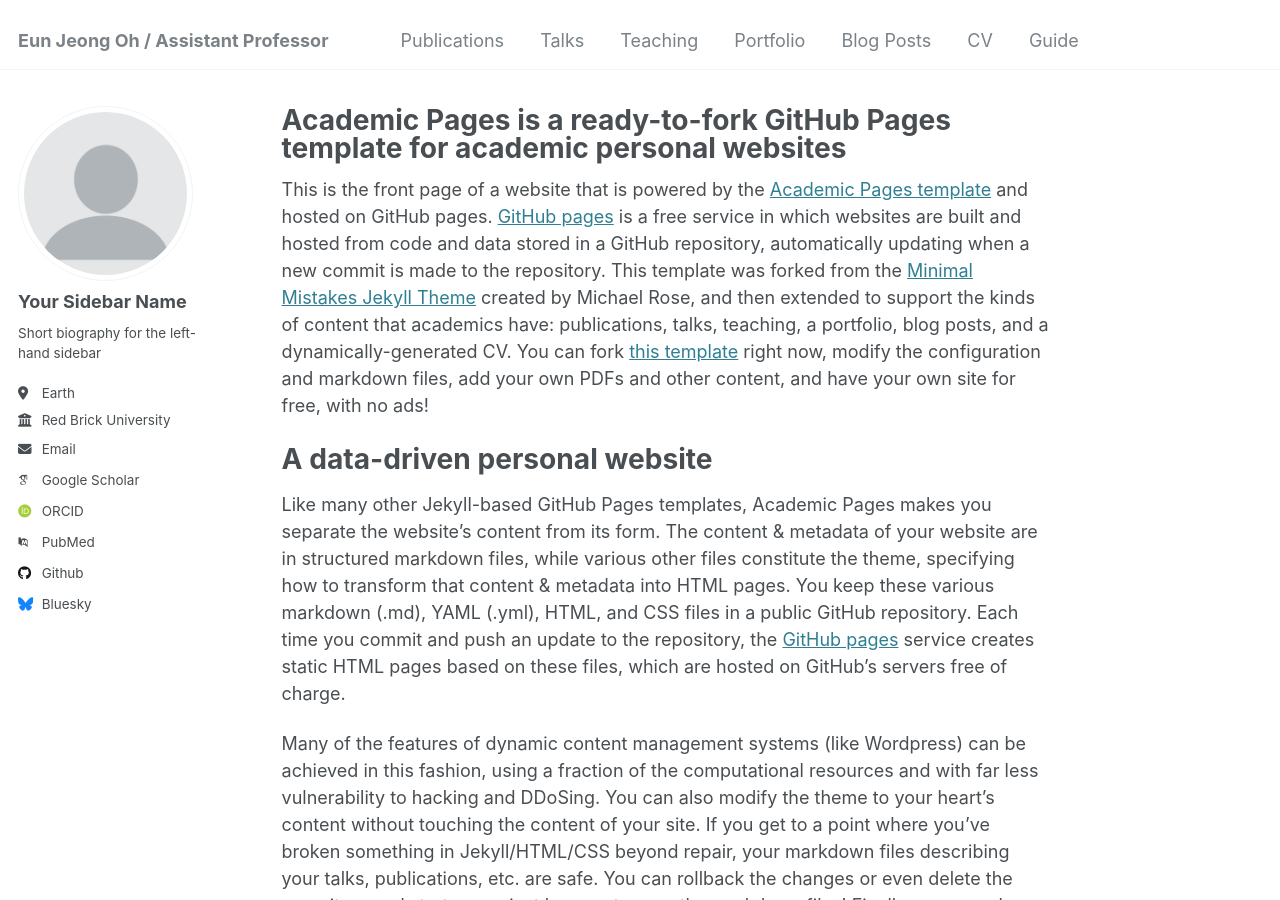
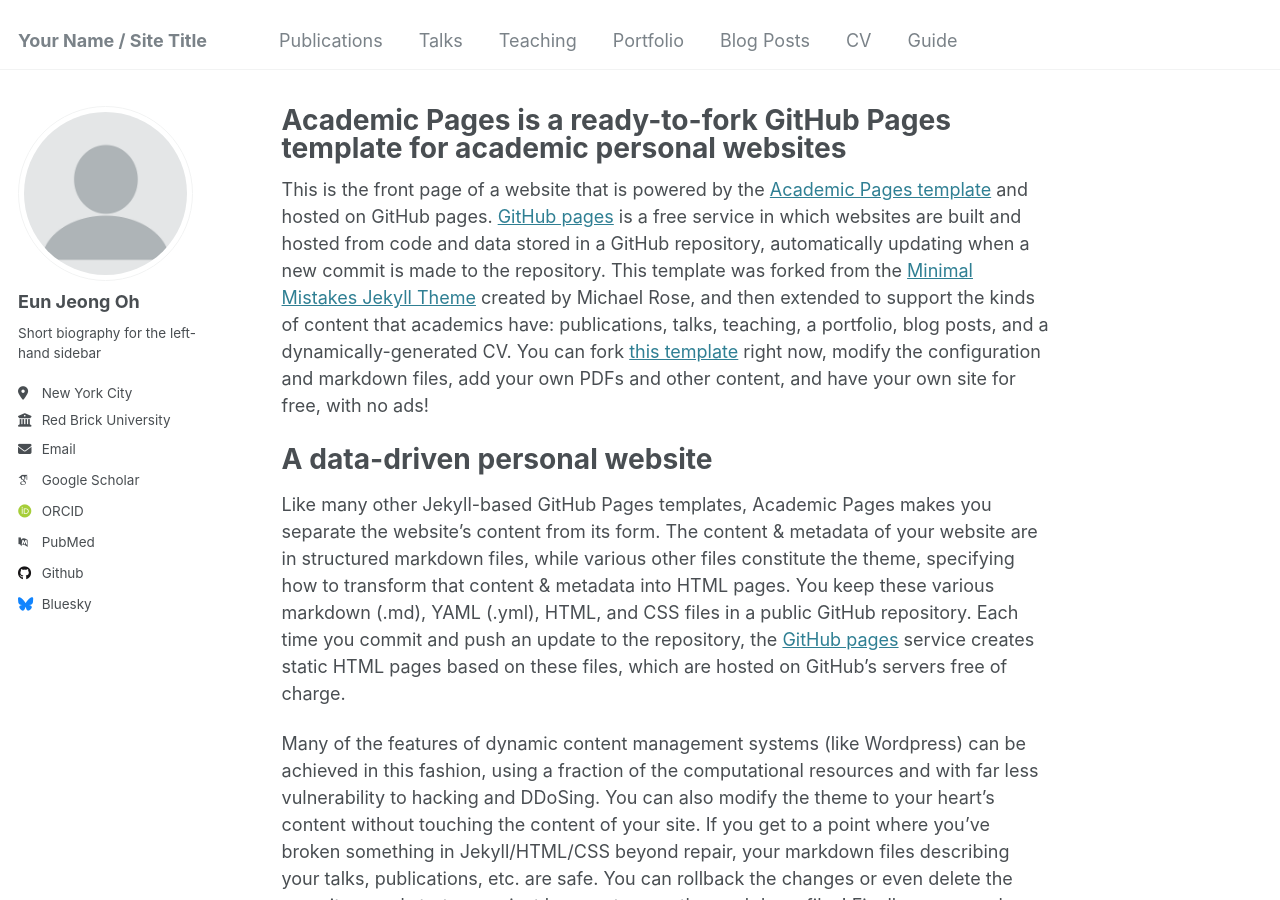
Before and after one commit to oheunj/oheunj.github.io, a Jekyll site: the page built from _pages/about.md, in a window 1280 px wide and 900 px high. Built offline with Jekyll 4.4.1, drawn with Linux system fonts in a browser that asks for light colours; some web fonts are replaced.

Commit message:
Update _config.yml

```diff
--- a/_config.yml
+++ b/_config.yml
@@ -8,7 +8,7 @@
 
 # Basic Site Settings
 locale                   : "en-US"
-title                    : "Eun Jeong Oh / Assistant Professor"
+title                    : "Your Name / Site Title"
 title_separator          : "-"
 name                     : &name "Your Name"
 description              : &description "personal description"
@@ -22,10 +22,10 @@ repository               : "academicpages/academicpages.github.io"
 author:
   # Biographic information
   avatar           : "profile.png"
-  name             : "Your Sidebar Name"
+  name             : "Eun Jeong Oh"
   pronouns         : # example: "she/her"
   bio              : "Short biography for the left-hand sidebar"
-  location         : "Earth"
+  location         : "New York City"
   employer         : "Red Brick University"
   uri              : # URL
   email            : "none@example.org"
```
